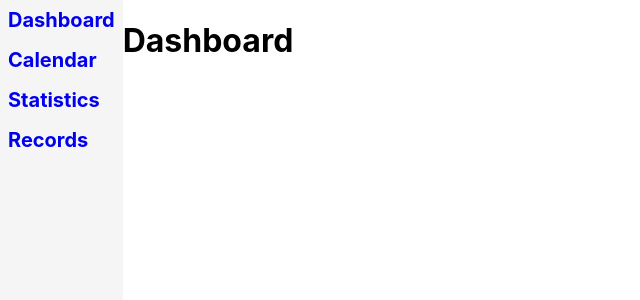
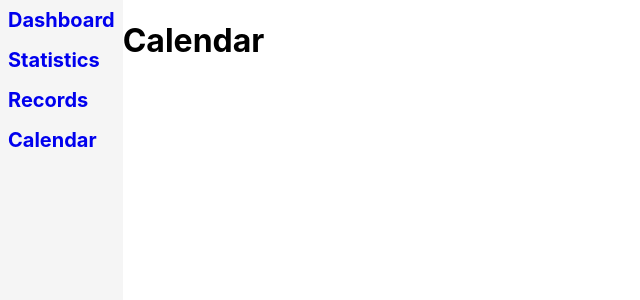
Before and after one commit to carangan/FitnessTracker, a React (Create React App) app: page /calendar in a window 1280 px wide. Shown: the top 300 px of the page, without its empty margins (0-640 px from the left). Built offline with nearby package versions, Linux system fonts and the light colour scheme.

Commit message:
added navigation

```diff
--- a/package.json
+++ b/package.json
@@ -8,6 +8,7 @@
     "@testing-library/user-event": "^13.5.0",
     "react": "^17.0.2",
     "react-dom": "^17.0.2",
+    "react-router-dom": "^6.2.1",
     "react-scripts": "5.0.0",
     "web-vitals": "^2.1.2"
   },
--- a/src/App.js
+++ b/src/App.js
@@ -1,18 +1,26 @@
-import logo from './logo.svg';
+// import logo from './logo.svg';
 import './App.css';
-import Example from './Example';
+import { Dashboard, Records, Statistics, Calendar } from './views';
 import NavBar from './components/NavBar';
+import { Routes, Route } from 'react-router-dom';
 
 function App() {
+
+
 
   return (
     <div className="Body-Container">
       {
+        /* <Example /> */
         /* Uncomment line for React Example */
-        /* <Example /> */
       }
       <NavBar className="Nav-Bar" />
-      <h1>Dashboard</h1>
+      <Routes>
+        <Route path="stats" element={<Statistics />}></Route>
+        <Route path="records" element={<Records />}></Route>
+        <Route path="calendar" element={<Calendar />}></Route>
+        <Route exact path="/" element={<Dashboard />}></Route>
+      </Routes>
     </div>
   );
 }
--- a/src/components/NavBar.css
+++ b/src/components/NavBar.css
@@ -15,11 +15,11 @@ li {
   color: black;
 }
 
-a {
+.Link {
   text-decoration: none;
   transition: all 0.25s ease-out;
 }
 
-a:hover {
+.Link:hover {
   padding-left: 10px;
 }
--- a/src/components/NavBar.js
+++ b/src/components/NavBar.js
@@ -1,20 +1,21 @@
 import './NavBar.css';
+import { Link } from 'react-router-dom';
 
 const NavBar = () => {
   return (
     <nav>
       {/* TODO: add relative links using ReactRouter */}
       <li>
-        <a href="#">Dashboard</a>
+        <Link className="Link" to="/">Dashboard</Link>
       </li>
       <li>
-        <a href="#">Calendar</a>
+        <Link className="Link" to="/stats">Statistics</Link>
       </li>
       <li>
-        <a href="#">Statistics</a>
+        <Link className="Link" to="/records">Records</Link>
       </li>
       <li>
-        <a href="#">Records</a>
+        <Link className="Link" to="/calendar">Calendar</Link>
       </li>
     </nav>
   )
--- a/src/index.js
+++ b/src/index.js
@@ -2,11 +2,14 @@ import React from 'react';
 import ReactDOM from 'react-dom';
 import './index.css';
 import App from './App';
+import { BrowserRouter } from 'react-router-dom';
 import reportWebVitals from './reportWebVitals';
 
 ReactDOM.render(
   <React.StrictMode>
-    <App />
+    <BrowserRouter>
+      <App />
+    </BrowserRouter>
   </React.StrictMode>,
   document.getElementById('root')
 );
--- /dev/null
+++ b/src/views/Calendar.js
@@ -0,0 +1,9 @@
+const Calendar = () => {
+  return (
+    <>
+      <h1>Calendar</h1>
+    </>
+  )
+}
+
+export default Calendar;
--- /dev/null
+++ b/src/views/Dashboard.js
@@ -0,0 +1,9 @@
+const Dashboard = () => {
+  return (
+    <>
+      <h1>Dashboard</h1>
+    </>
+  )
+}
+
+export default Dashboard;
--- /dev/null
+++ b/src/views/Records.js
@@ -0,0 +1,9 @@
+const Records = () => {
+  return (
+    <>
+      <h1>Records</h1>
+    </>
+  )
+}
+
+export default Records;
--- /dev/null
+++ b/src/views/Statistics.js
@@ -0,0 +1,9 @@
+const Statistics = () => {
+  return (
+    <>
+      <h1>Statistics</h1>
+    </>
+  )
+}
+
+export default Statistics;
--- /dev/null
+++ b/src/views/index.js
@@ -0,0 +1,6 @@
+import Calendar from './Calendar';
+import Records from './Records';
+import Dashboard from './Dashboard';
+import Statistics from './Statistics';
+
+export {Calendar, Records, Dashboard, Statistics};
```
Also changed, not shown: 1 other file (tests, documents, lock files or other folders).
